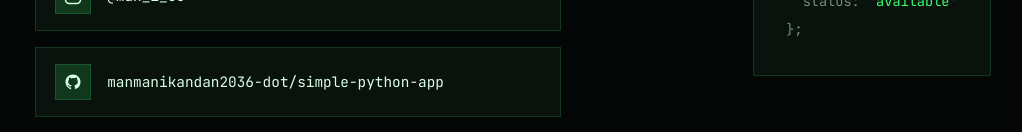
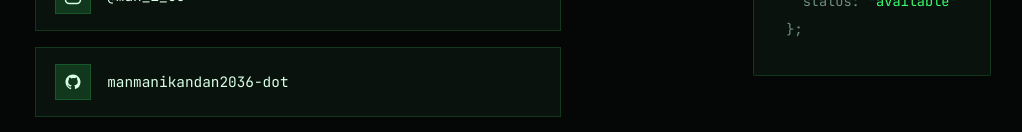
Before and after one commit to manmanikandan2036-dot/Portfolio-, a plain HTML site: page index.html in a window 1280 px wide. Shown: the part 5680-5812 px from the top of the page, without its empty margins (55-1077 px from the left). Drawn offline with Linux system fonts and the light colour scheme.

Commit message:
Update index.html

```diff
--- a/index.html
+++ b/index.html
@@ -836,7 +836,7 @@
                 <path d="M12 2C6.48 2 2 6.48 2 12c0 4.42 2.87 8.17 6.84 9.5.5.09.68-.22.68-.48v-1.7c-2.78.6-3.37-1.34-3.37-1.34-.45-1.16-1.11-1.47-1.11-1.47-.91-.62.07-.61.07-.61 1 .07 1.53 1.03 1.53 1.03.9 1.52 2.34 1.08 2.91.83.09-.65.35-1.08.63-1.33-2.22-.25-4.56-1.11-4.56-4.94 0-1.09.39-1.98 1.03-2.68-.1-.25-.45-1.27.1-2.64 0 0 .84-.27 2.75 1.02A9.56 9.56 0 0 1 12 6.8c.85.004 1.7.115 2.5.337 1.9-1.29 2.74-1.02 2.74-1.02.55 1.37.2 2.39.1 2.64.64.7 1.03 1.59 1.03 2.68 0 3.84-2.34 4.69-4.57 4.93.36.31.68.92.68 1.85v2.74c0 .27.18.58.69.48A10.01 10.01 0 0 0 22 12c0-5.52-4.48-10-10-10z"/>
               </svg>
             </div>
-            <span>manmanikandan2036-dot/simple-python-app</span>
+            <span>manmanikandan2036-dot</span>
           </a>
           <a href="https://www.linkedin.com/in/manikandan-m-865218357" target="_blank" class="social-link">
             <div class="social-icon">
```
